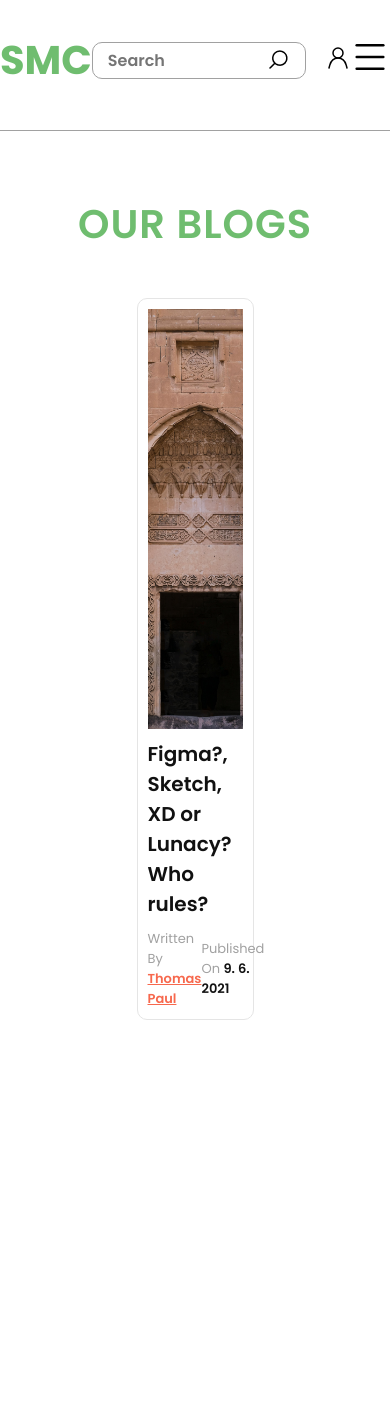
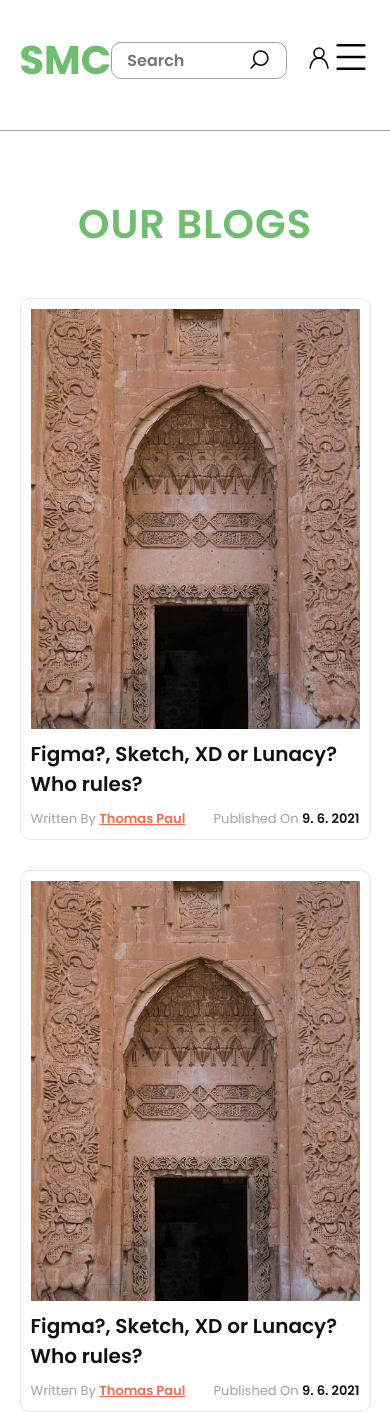
Before and after one commit to devwithfarshi/smc-php, a PHP site: page /blogs.php in a window 390 px wide. Before the commit the page ends 1020 px from the top, so only its background shows below. Run offline with PHP 8.4, Linux system fonts and the light colour scheme.

Commit message:
responive donw

```diff
--- a/blogs.php
+++ b/blogs.php
@@ -20,6 +20,19 @@
                     <p>published on <span class="published_date">9. 6. 2021</span> </p>
                 </div>
             </div>
+            <div class="blog__card">
+                <a href="blog_details.php">
+                    <figure>
+                        <img src="./assets/images/blog_image.jpg" alt="Category">
+
+                    </figure>
+                    <h2>Figma?, Sketch, XD or Lunacy? Who rules?</h2>
+                </a>
+                <div class="blog__infos">
+                    <p>written by <span class="autor_name">Thomas Paul</span> </p>
+                    <p>published on <span class="published_date">9. 6. 2021</span> </p>
+                </div>
+            </div>
 
         </section>
     </div>
--- a/components/header.php
+++ b/components/header.php
@@ -8,6 +8,7 @@
     <link rel="stylesheet" href="css/style.css">
     <link rel="stylesheet" href="css/navbar.css">
     <link rel="stylesheet" href="css/login.css">
+    <link rel="stylesheet" href="css/responsive.css">
 </head>
 
 <body>
--- /dev/null
+++ b/css/responsive.css
@@ -0,0 +1,34 @@
+@media (min-width: 350px) and (max-width: 768px) {
+  .container {
+    max-width: 90vw;
+  }
+  .banner_wrapper {
+    padding-top: 2rem;
+    flex-direction: column;
+    align-items: start;
+    gap: 5rem;
+  }
+  .banner_wrapper .banner__text__box .banner__text__box__heading {
+    font-size: 4rem;
+  }
+  .banner_wrapper .banner__text__box {
+    width: 100%;
+  }
+  .banner_image {
+    width: 100%;
+  }
+
+  /* Blogs */
+
+  .blog__card {
+    width: 100%;
+  }
+
+  h2.blog_details_title {
+    font-size: 2.6rem;
+    margin: 1rem 0;
+  }
+  p.blog_details_desc {
+    font-size: 1.6rem;
+  }
+}
--- a/css/style.css
+++ b/css/style.css
@@ -168,6 +168,10 @@
 }
 
 /* blog_details */
+
+.blog__details__wrapper {
+  margin-top: 15rem;
+}
 .blog_details_image {
   height: 60vh;
   img {
```
